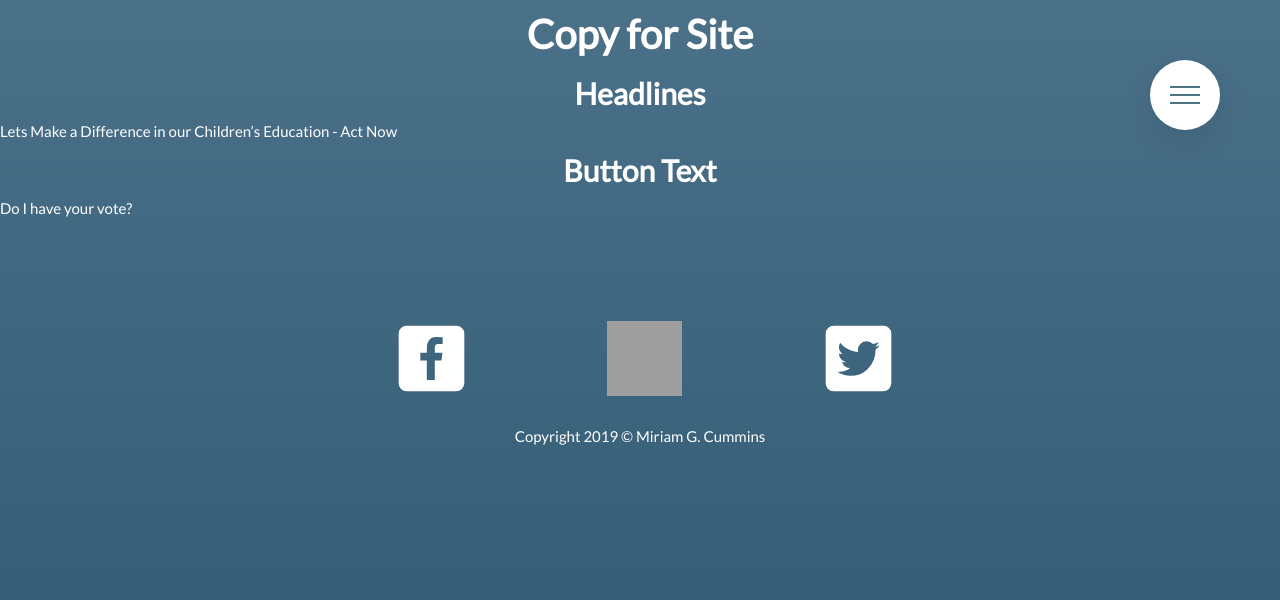
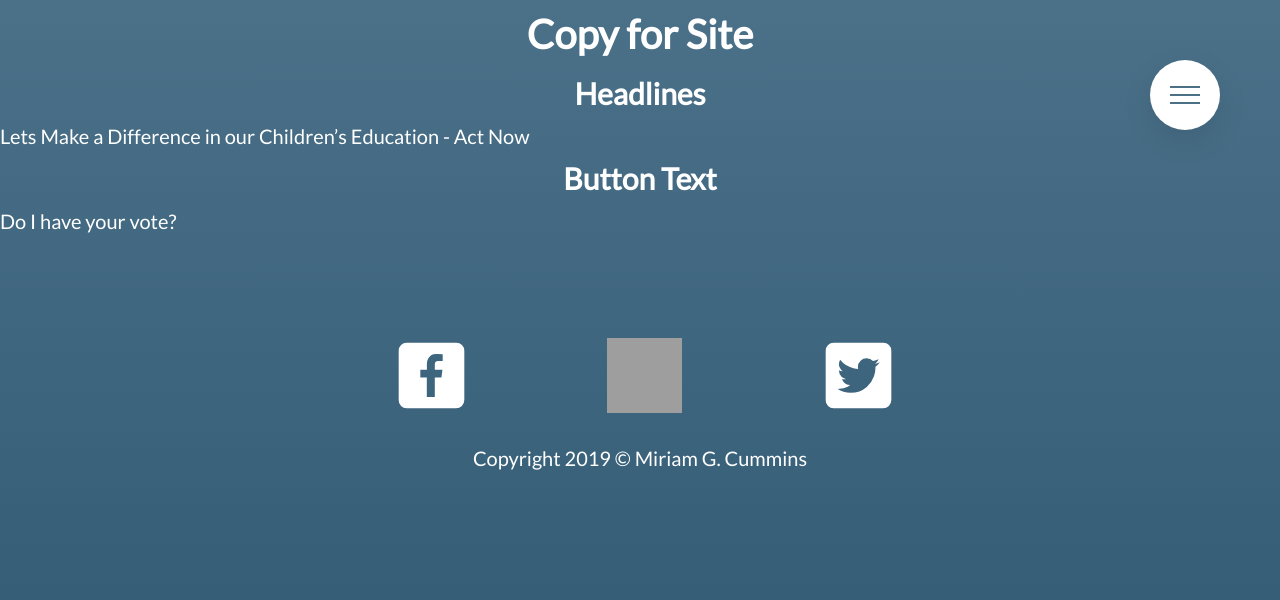
Before and after one commit to colinlancaster/miriamforeducation, a Jekyll site: the page built from COPY.md, in a window 1280 px wide. Shown: the top 600 px of the page. Built offline with Jekyll 4.4.1, drawn with Linux system fonts in a browser that asks for light colours; nearby versions of some CDN libraries; our own code applies the rules of GitHub Pages for plain Markdown files; grey boxes are pictures that could not be loaded.

Commit message:
made change to paragraph size

```diff
--- a/_sass/_elements.scss
+++ b/_sass/_elements.scss
@@ -49,7 +49,7 @@ h4 {
 }
 
 p {
-  font-size: 1.5rem;
+  font-size: 2rem;
 }
 
 li {
--- a/_sass/_positions.scss
+++ b/_sass/_positions.scss
@@ -18,12 +18,8 @@
     width: 100%;
     flex-grow: 1;
     }
+}
 
-    &__text {
-
-    }
-
-}
 .feature-box {
   background-color: rgba($color-primary-dark, .8);
   font-size: 1.5rem;
--- a/css/styles.css
+++ b/css/styles.css
@@ -40,7 +40,7 @@ h4 {
   font-size: 1.75rem; }
 
 p {
-  font-size: 1.5rem; }
+  font-size: 2rem; }
 
 li {
   font-size: 1.5rem;
```
Also changed, not shown: 2 other files.
